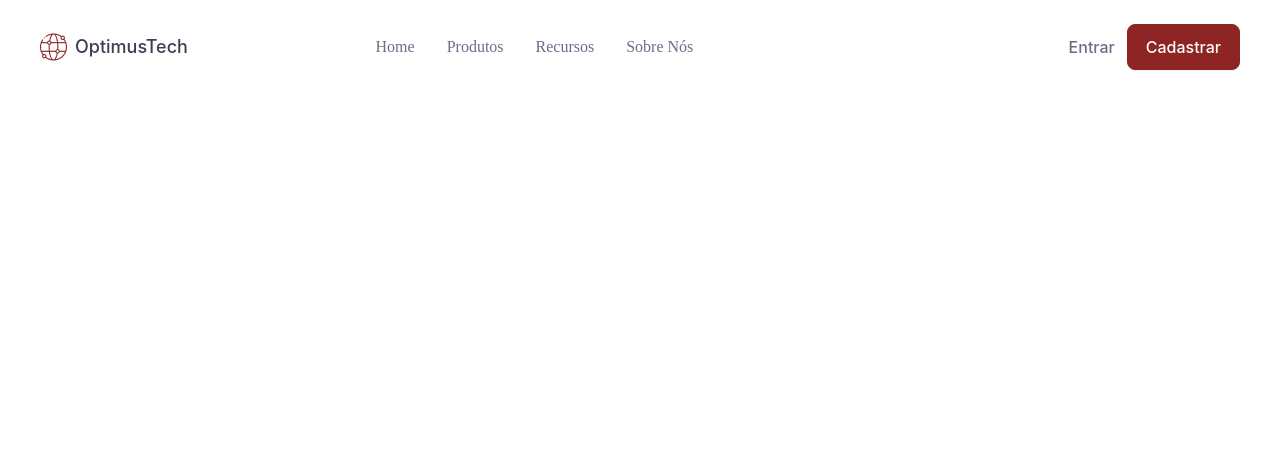
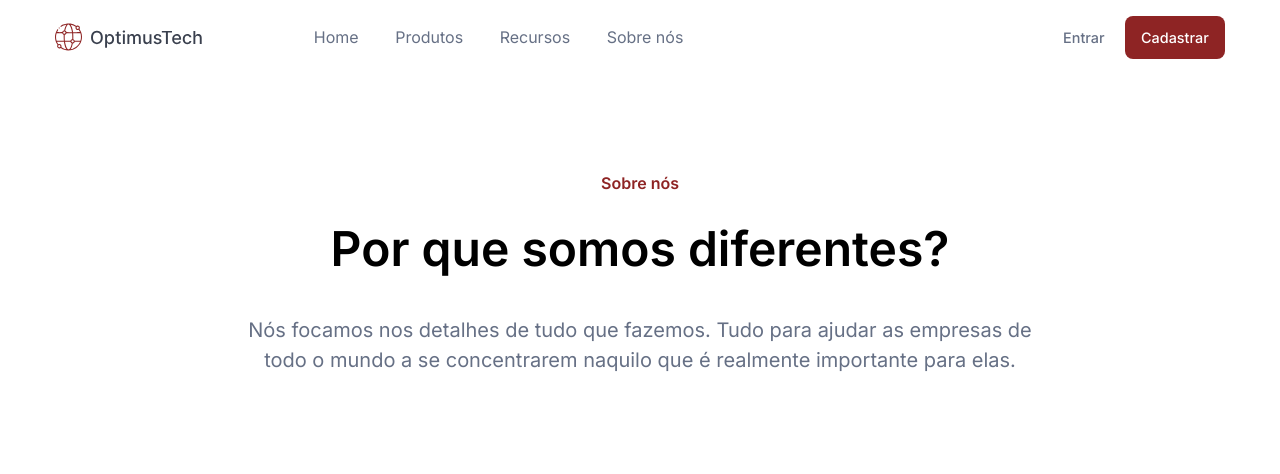
Before and after one commit to maironmoreno/7daysofcodehtmlcss, a plain HTML site: page index.html in a window 1280 px wide. Drawn offline with Linux system fonts and the light colour scheme.

Commit message:
Add files via upload
Update in the navbar;
add first section "cabcecalho";

```diff
--- a/css/style.css
+++ b/css/style.css
@@ -1,96 +1,88 @@
-/* itens da nav bar */
-.navbar{
-    display: flex;
-    flex-direction: row;
-    justify-content: space-between;
-    align-items: center;
-    padding: 0 32px;
+:root {
+    --text-color: #667085;
+    --main-color: #8E2424;
+    --text-button: #FFF;
   }
 
-.navbar__logo{
-    display: flex;
-    flex-direction: row;
-    justify-content: center;
-    align-items: center;
-    gap: 8px;
+  * {
+    margin: 0;
+    padding: 0;
+    box-sizing: border-box;
+    font-family: 'Inter', sans-serif;
   }
 
-.navbar__logo__a{
-    font-family: 'Inter';
-    font-style: normal;
-    font-weight: 500;
-    font-size: 18px;
-    line-height: 24px;
-    text-decoration: none;
-    color: #3A404E;
+  body {
+    width: 100%;
+    height: 100vh;
   }
 
-.navbar__pages{
+  /* Navbar */
+
+  nav {
     display: flex;
-    flex-direction: row;
-    justify-content: center;
-    padding: 0;
-    gap: 40px;
+    justify-content: space-around;
+    align-items: center;
+    padding: 1rem 0;
   }
 
-.navbar__pages ul{
-    display: flex;
-    flex-direction: row;
-    align-items: center;
-    padding: 0px;
-    gap: 32px;
-    list-style-type: none;
+  .links a {
+    color: var(--text-color);
+    text-decoration: none;
+    margin-right: 2rem;
   }
 
-.navbar__pages a{
-    text-decoration: none;
-    color: #667085;
+  button {
+    padding: 0.8rem 1rem;
+    cursor: pointer;
+    border: none;
+    border-radius: 0.5rem;
+    font-weight: 500;
+    background: none;
+    color: var(--text-color);
+    font-size: 0.9rem;
   }
 
-.navbar__space{
-    height: 32px;
+  button#signUp {
+    background-color: var(--main-color);
+    color: var(--text-button);
   }
 
-.navbar__buttons ul{
+/*cabecalho*/
+
+section{
     display: flex;
-    flex-direction: row;
+    flex-direction: column;
     align-items: center;
-    padding: 0px;
-    gap: 12px;
-    list-style-type: none;
+    padding: 96px 0px;
+    gap: 24px;
 }
 
-.navbar__buttons__entrar a{
-    font-family: 'Inter';
-    font-style: normal;
-    font-weight: 500;
+
+
+section span{
+    color: var(--main-color);
+    font-weight: 600;
     font-size: 16px;
     line-height: 24px;
-    text-decoration: none;
-    color: #667085;
 }
 
-.navbar__buttons__cadastrar{
-    display: flex;
-    flex-direction: row;
-    justify-content: center;
-    align-items: center;
-    padding: 10px 18px;
-    gap: 8px;
-    background: #8E2424;
-    border: 1px solid #8E2424;
-    box-shadow: 0px 1px 2px rgba(16, 24, 40, 0.05);
-    border-radius: 8px;
+section h1 {
+    font-weight: 600;
+    font-size: 48px;
+    line-height: 60px;
+    padding: 0px 32px;
+    gap: 12px;
 }
 
-.navbar__buttons__cadastrar a{
-    font-family: 'Inter';
-    font-style: normal;
-    font-weight: 500;
-    font-size: 16px;
-    line-height: 24px;
-    color: #FFFFFF;
-    text-decoration: none;
+section p {
+    font-weight: 400;
+    font-size: 20px;
+    line-height: 30px;
+    text-align: center;
+    display: flex;
+    flex-direction: column;
+    align-items: flex-start;
+    padding: 12px 0px 0px 0px;
+    max-width: 792px;
+    color: var(--text-color);
 }
-
-/* fim dos itens da navbar*/
--- a/index.html
+++ b/index.html
@@ -4,37 +4,33 @@
   <meta charset="UTF-8">
   <meta http-equiv="X-UA-Compatible" content="IE=edge">
   <meta name="viewport" content="width=device-width, initial-scale=1.0">
+  <title>OptimusTech</title>
+  <link rel="preconnect" href="https://fonts.googleapis.com">
+  <link rel="preconnect" href="https://fonts.gstatic.com" crossorigin>
+  <link href="https://fonts.googleapis.com/css2?family=Inter:wght@300;400;500;600&display=swap" rel="stylesheet">
   <link rel="stylesheet" href="css/style.css">
-    <title>OptimusTech</title>
 </head>
 <body>
-    <header>
-        <section class="navbar">
-            <div class="navbar__logo">
-                <img class="navbar__logo__img" src="img/worldwide 1 (Traced).png" alt="">
-                <a class="navbar__logo__a" href="#">OptimusTech</a>
+  <nav>
+    <img src="img/logo.svg"/>
+    <div class="links">
+      <a href="#">Home</a>
+      <a href="#">Produtos</a>
+      <a href="#">Recursos</a>
+      <a href="#">Sobre nós</a>
     </div>
-            <div class="navbar__pages">
-                <ul>
-                    <li><a href="#">Home</a></li>
-                    <li><a href="#">Produtos</a></li>
-                    <li><a href="#">Recursos</a></li>
-                    <li><a href="#">Sobre Nós</a></li>
-                </ul>
+    <div></div> <!--Divs vazias para centralizar o cabeçalho conforme projeto-->
+    <div></div>
+    <div class="buttons">
+      <button>Entrar</button>
+      <button id="signUp">Cadastrar</button>
     </div>
-            <div class="navbar__space"> <!--espaço presente no figma-->
-                <p></p>
-            </div>
-            <div class="navbar__buttons">
-                <ul>
-                    <li class="navbar__buttons__entrar">
-                        <a href="#">Entrar</a></li>
-                    <li class="navbar__buttons__cadastrar">
-                        <a href="#">Cadastrar</a></li>
-                </ul>
-            </div>
+  </nav>
+
+  <section>
+    <span>Sobre nós</span>
+    <h1>Por que somos diferentes?</h1>
+    <p>Nós focamos nos detalhes de tudo que fazemos. Tudo para ajudar as empresas de todo o mundo a se concentrarem naquilo que é realmente importante para elas.</p>
   </section>
-    </header>
-
 </body>
 </html>
```
Also changed, not shown: img/logo.svg (added). Lines whose indentation alone changed are shown as unchanged.
